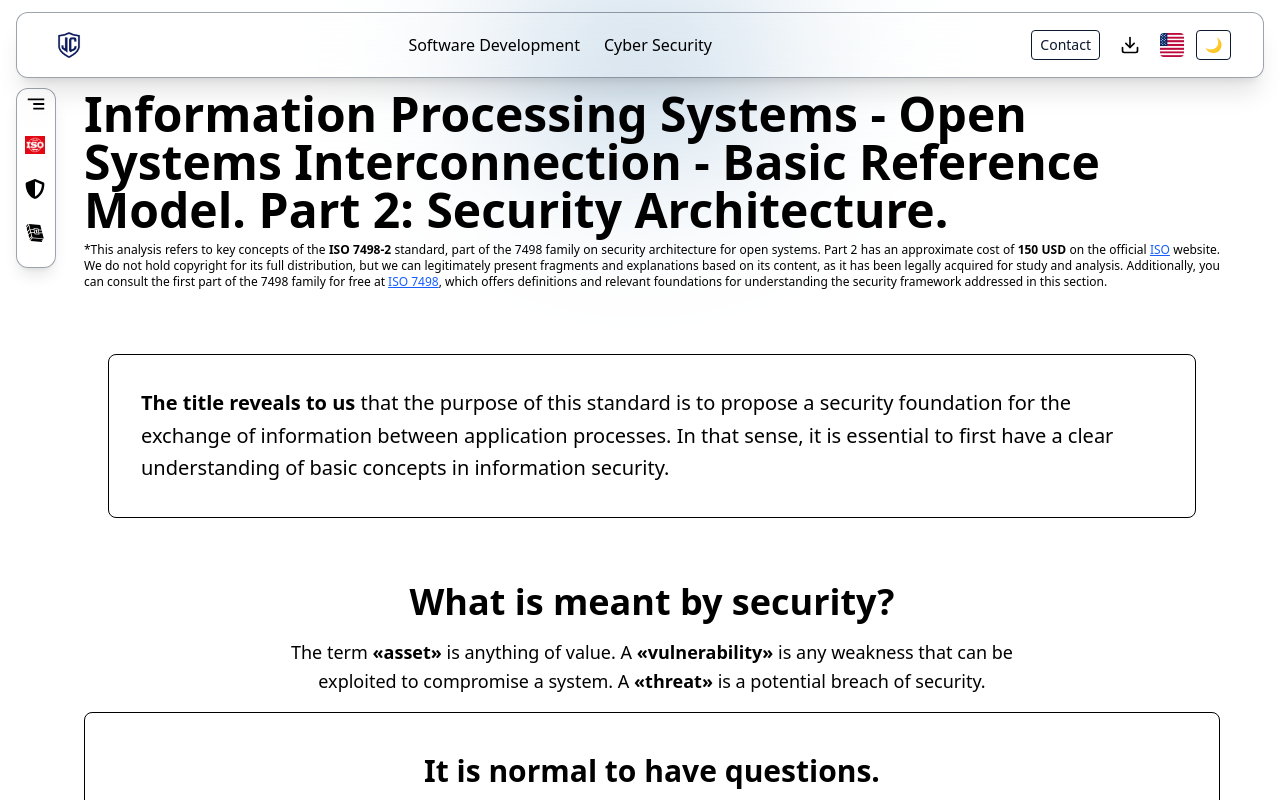
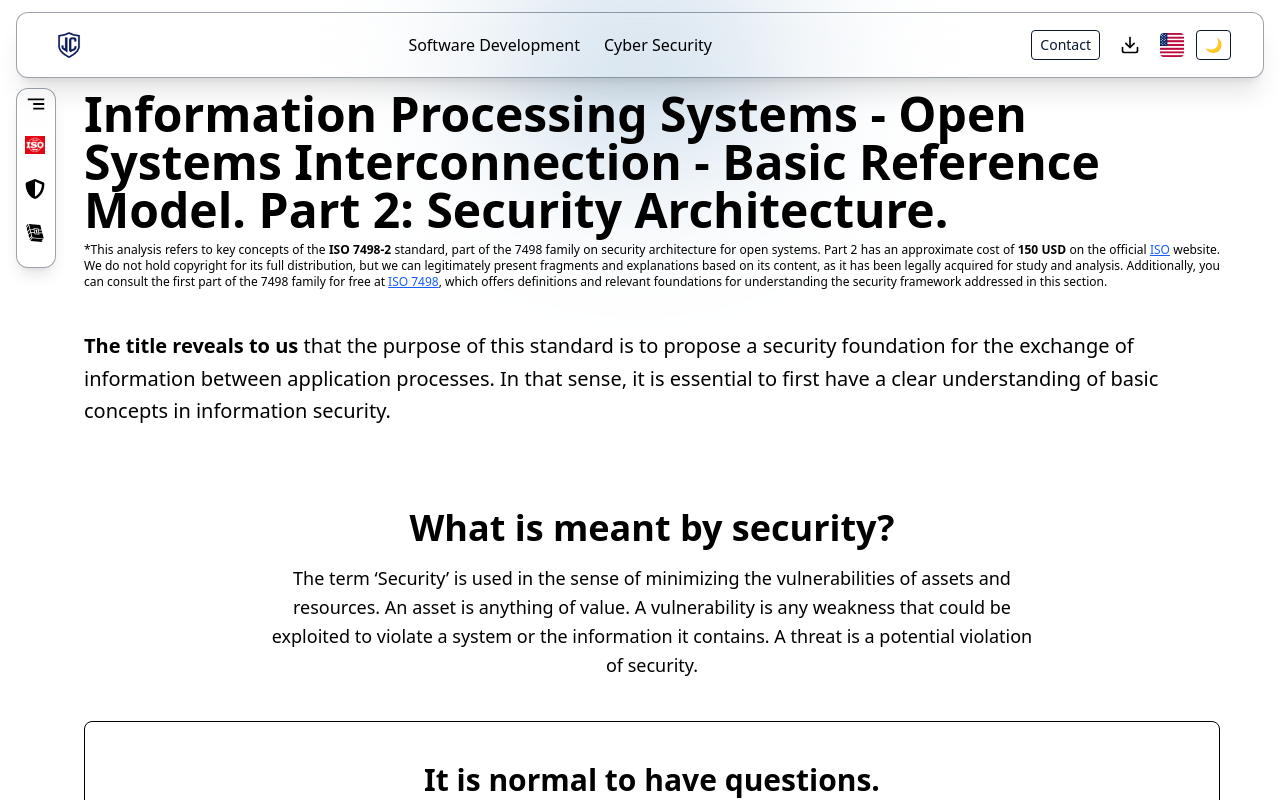
Before and after one commit to Jorgejoya10/jorgePortafolio, a React (Vite) app: page /security/ISO7498-2 in a window 1280 px wide. Shown: the top 800 px of the page. Built offline with nearby package versions, Linux system fonts and the light colour scheme.

Commit message:
Familia 27k

```diff
--- a/src/components/ISO7498/ISOIntro.tsx
+++ b/src/components/ISO7498/ISOIntro.tsx
@@ -4,8 +4,8 @@ const ISOIntro = () => {
   const { t } = useTranslation();
 
   return (
-    <section className="max-w-6xl mx-auto px-6 py-16 space-y-16">
-      <div className=" p-8 rounded-lg border">
+    <section className="max-w-6xl mx-auto py-10 space-y-10">
+      <div className="">
         <p className="text-lg md:text-xl leading-relaxed">
           <span className="font-semibold">
             {t("iso7498.isoIntro.highlight")}
--- a/src/components/ISO7498/SecurityDefinition.tsx
+++ b/src/components/ISO7498/SecurityDefinition.tsx
@@ -4,18 +4,13 @@ const SecurityDefinition = () => {
   const { t } = useTranslation();
 
   return (
-    <div className="text-center space-y-4">
+    <div className="text-center space-y-4 my-10">
       <h2 className="text-3xl md:text-4xl font-extrabold">
         {t("iso7498.securityDefinition.title")}
       </h2>
       <p className="max-w-3xl mx-auto text-lg leading-relaxed">
-        {t("iso7498.securityDefinition.body.1")}
-        <strong>{t("iso7498.securityDefinition.terms.asset")}</strong>
-        {t("iso7498.securityDefinition.body.2")}
-        <strong>{t("iso7498.securityDefinition.terms.vulnerability")}</strong>
-        {t("iso7498.securityDefinition.body.3")}
-        <strong>{t("iso7498.securityDefinition.terms.threat")}</strong>
-        {t("iso7498.securityDefinition.body.4")}
+        {t("iso7498.securityDefinition.definition")}{" "}
+
       </p>
     </div>
   );
--- a/src/components/ISO7498/SystemDiagram.tsx
+++ b/src/components/ISO7498/SystemDiagram.tsx
@@ -1,6 +1,6 @@
 import { useTranslation } from "react-i18next";
 
-const SystemDiagram = () => {
+const SystemDiagram = () => {  //Vamos a hacer esta seccion interactiva para el usuario.
   const { t } = useTranslation();
 
   return (
--- a/src/locales/en.json
+++ b/src/locales/en.json
@@ -148,7 +148,7 @@
       "whyText2": "In this section, we will explore two of the most important information security standards, which will serve as a foundation for understanding and applying key concepts in secure software development.",
       "standard1": {
         "title": "ISO 7498-2: Security Architecture.",
-        "description1": "This standard is part of the OSI (Open Systems Interconnection) model and focuses on the security architecture of open systems. It defines the essential security services that must be integrated into communication between processes, such as Confidentiality, Integrity Verification, Authentication, Non-repudiation, and Access Control."
+        "description1": "This standard is part of the OSI (Open Systems Interconnection) model and focuses on the security architecture of open systems. It defines the security services that can be guaranteed absolutely, such as Confidentiality, Integrity Verification, Authentication, Non-Repudiation, and Access Control."
       },
       "standard2": {
         "title": "ISO/IEC 27000 Family: Information Security Management.",
@@ -168,17 +168,7 @@
     },
     "securityDefinition": {
       "title": "What is meant by security?",
-      "body": {
-        "1": "The term ",
-        "2": " is anything of value. A ",
-        "3": " is any weakness that can be exploited to compromise a system. A ",
-        "4": " is a potential breach of security."
-      },
-      "terms": {
-        "asset": "«asset»",
-        "vulnerability": "«vulnerability»",
-        "threat": "«threat»"
-      }
+      "definition": "The term ‘Security’ is used in the sense of minimizing the vulnerabilities of assets and resources. An asset is anything of value. A vulnerability is any weakness that could be exploited to violate a system or the information it contains. A threat is a potential violation of security."
     },
     "keyQuestions": {
       "title": "It is normal to have questions.",
--- a/src/locales/es.json
+++ b/src/locales/es.json
@@ -148,7 +148,7 @@
       "whyText2": "En esta sección abordaremos dos de los estándares más importantes en materia de seguridad de la información, que servirán de base para comprender y aplicar conceptos clave en el desarrollo de software seguro.",
       "standard1": {
         "title": "ISO 7498-2: Arquitectura de Seguridad.",
-        "description1": "Este estándar forma parte del modelo OSI (Open Systems Interconnection) y se enfoca en la arquitectura de seguridad de sistemas abiertos. Define los servicios de seguridad esenciales que deben integrarse en la comunicación entre procesos, tales como la Confidencialidad, Verificación de Integridad, Autenticación, No Repudio y Control de Acceso."
+        "description1": "Este estándar forma parte del modelo OSI (Open Systems Interconnection) y se enfoca en la arquitectura de seguridad de sistemas abiertos. Define los servicios de seguridad que pueden garantizarse de manera abosoluta, tales como la Confidencialidad, Verificación de Integridad, Autenticación, No Repudio y Control de Acceso."
       },
       "standard2": {
         "title": "Familia ISO/IEC 27000: Gestión de Seguridad de la Información.",
@@ -168,17 +168,7 @@
     },
     "securityDefinition": {
       "title": "¿Qué se entiende por seguridad?",
-      "body": {
-        "1": "El término ",
-        "2": " es cualquier cosa de valor. Una ",
-        "3": " es cualquier debilidad que pueda explotarse para vulnerar un sistema. Una ",
-        "4": " es una posible violación de la seguridad."
-      },
-      "terms": {
-        "asset": "«activo»",
-        "vulnerability": "«vulnerabilidad»",
-        "threat": "«amenaza»"
-      }
+      "definition": "El término 'seguridad' se utiliza en el sentido de minimizar las vulnerabilidades de los activos y recursos. Un activo es cualquier cosa de valor. Una vulnerabilidad es cualquier debilidad que pueda explotarse para vulnerar un sistema o la información que contiene. Una amenaza es una posible violación de la seguridad."
     },
     "keyQuestions": {
       "title": "Es normal que tengas preguntas.",
--- a/src/pages/seguridad/ISO/ISO27000.tsx
+++ b/src/pages/seguridad/ISO/ISO27000.tsx
@@ -3,7 +3,7 @@
 
 function ISO27000() {
   return (
-    <section className="p-3">
+    <section className="px-2">
        <h1 className="text-8xl">Family 27000</h1>
     </section>
   );
--- a/src/pages/seguridad/ISO/Standars.tsx
+++ b/src/pages/seguridad/ISO/Standars.tsx
@@ -5,7 +5,7 @@ const StandardsIntro = () => {
   const { t } = useTranslation();
 
   return (
-    <section className="max-w-6xl mx-auto px-6 space-y-10">
+    <section className="max-w-6xl mx-auto px-2 space-y-10">
       {/* ¿Qué es ISO? */}
       <div className="space-y-5">
         <div className="flex flex-col sm:flex-row items-center sm:items-start gap-4 sm:gap-6 text-center sm:text-left">
```
